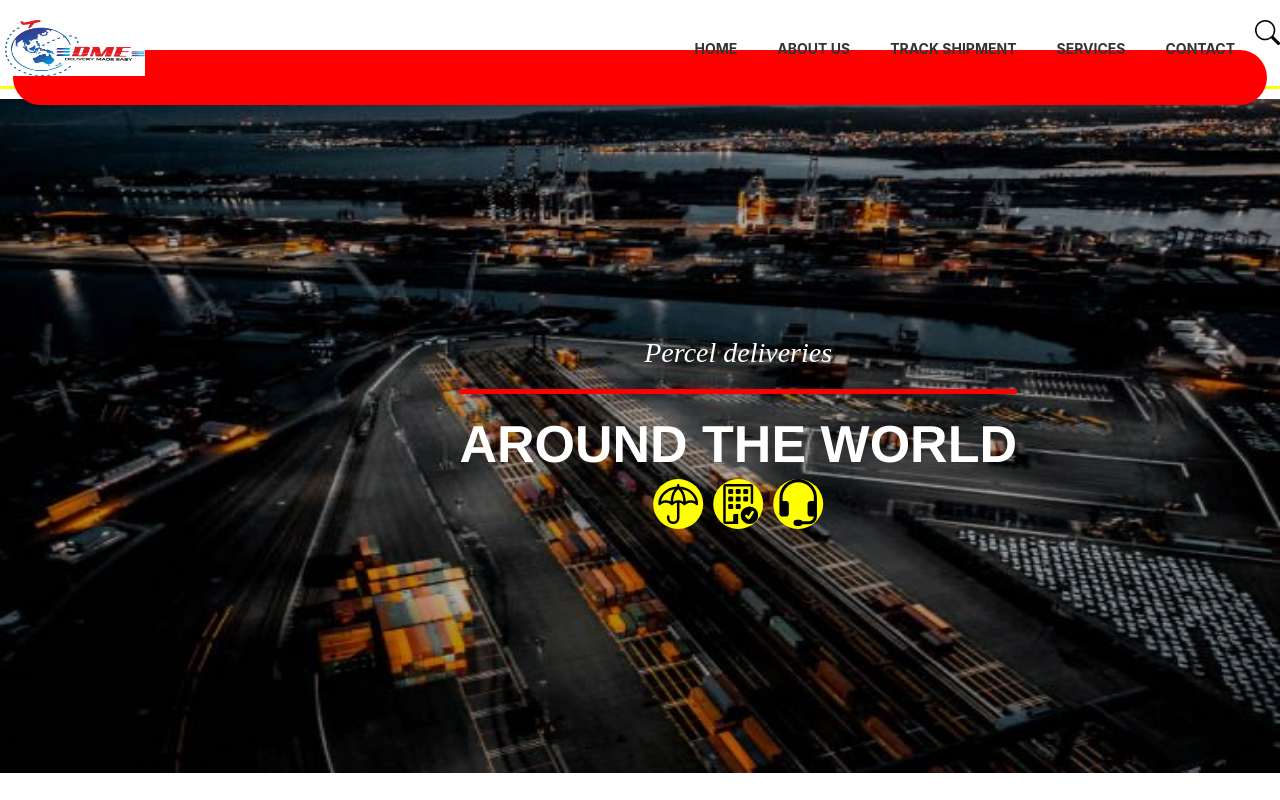
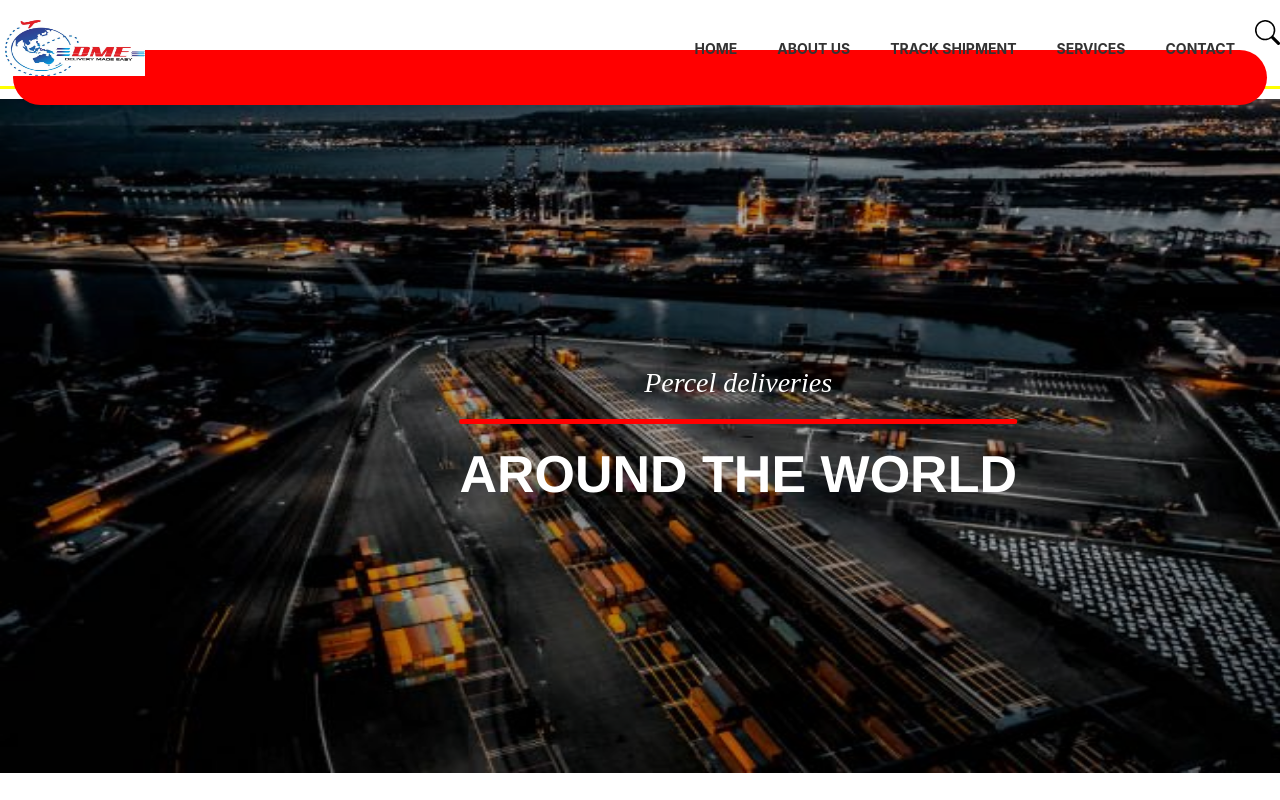
Before and after one commit to uche9/Delivery, a React (Create React App) app: page / in a window 1280 px wide. Shown: the top 800 px of the page. Built offline with nearby package versions, Linux system fonts and the light colour scheme.

Commit message:
'updated'

```diff
--- a/src/components/NavBar/NavBar.js
+++ b/src/components/NavBar/NavBar.js
@@ -195,10 +195,10 @@ export default function NavBar(){
 
 
             { scroller >=0 &&  width >=900 && <NavBarSpread style1={{ position:'relative', top: '0px'}} style2={{ aspectRatio:23, display:'block',}}/> }
-            { scroller>150 &&  width >900  && <NavBarSpread  style1={{  position:'fixed', top:'0px'}}  style2={{  display:'none',}}/>
+            { scroller>80 &&  width >900  && <NavBarSpread  style1={{  position:'fixed', top:'0px'}}  style2={{  display:'none',}}/>
              }
-            { (scroller >=0 &&  width <900) &&  <NavBarShrink style1={{ position:'relative', top: '0px'}} style2={{ aspectRatio:8,  display:'block',}}/>}
-            { (scroller>150 &&  width <900) && <NavBarShrink  style1={{ position:'fixed', top: '0px'}} style2={{  display:'none',}}/> }
+            { (scroller >=0 &&  width <900) &&  <NavBarShrink style1={{ position:'relative', top: '0px'}} style2={{ height:'80%',  display:'block',}}/>}
+            { (scroller>80 &&  width <900) && <NavBarShrink  style1={{ position:'fixed', top: '0px'}} style2={{  display:'none',}}/> }
 
 
         </div>
--- a/src/components/Welcome/Welcome.css
+++ b/src/components/Welcome/Welcome.css
@@ -6,9 +6,7 @@
     padding-left: 0px;
     padding-right: 0px;
     display: flex;
-    align-items: center;
     justify-content: center;
-
 }
 
 
@@ -16,7 +14,6 @@
        z-index:-1;
        width:100%;
        filter:brightness(70%);
-       margin:0;
        position:absolute;
 }
 
@@ -26,8 +23,8 @@
  flex-direction:column;
  justify-content:center;
  align-items:center;
- width:50%;
- aspect-ratio:1.45;
+ width:100%;
+ height:100% ;
  margin:0;
  animation:text   6008ms infinite ;
  padding: 5px;
--- a/src/components/Welcome/Welcome.js
+++ b/src/components/Welcome/Welcome.js
@@ -1,4 +1,4 @@
-import SVGData from '../SVGData/SVGData'
+//import SVGData from '../SVGData/SVGData'
 import './Welcome.css'
 import image1 from './image1.jpeg'
 import image2 from './image2.jpeg'
@@ -53,19 +53,20 @@ export default function Welcome(){
 
     return(
       <>
-            <div className='welcome--container' style={{aspectRatio:`${width>900? 1.9 : 0.8}`}}>
+            <div className='welcome--container' style={{aspectRatio:`${width>900? 1.9 : 0.9}`}}>
 
 
-                <img src={count===0? image1:image2} alt='pics' style={{aspectRatio:`${width>900? 1.9 : 0.75}`}} className='background--image--1'   />
+                <img src={count===0? image1:image2} alt='pics' style={{aspectRatio:`${width>900? 1.9 : 0.9}`}} className='background--image--1'   />
 
                 <div class='welcome--message'  >
                           <div>
-                                <p className='upper--text'>{welcome_data[count].upperText}</p>
+                                <p className='upper--text'  >{welcome_data[count].upperText}</p>
                                 <div className='underline' ></div>
                                 <p className='lower--text'>{welcome_data[count].lowerText}</p>
                           </div>
 
-                           <div  className='welcome--icons'>
+                       {/**
+                        * <div  className='welcome--icons'>
 
                                         <div className='umbrella--icon' id='welcome--icon'>
                                                         {SVGData[7].code}
@@ -78,6 +79,7 @@ export default function Welcome(){
                                         </div>
 
                                 </div>
+                        */}
                 </div>
 
 
```
Lines whose indentation alone changed are shown as unchanged.
